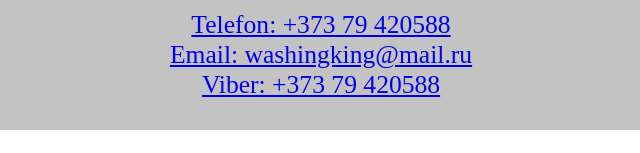
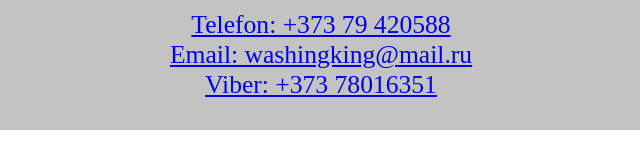
Before and after one commit to orientmd/self-service, a plain HTML site: page index.html in a window 1280 px wide. Shown: the part 8497-8650 px from the top of the page, 319-959 px from the left. Drawn offline with Linux system fonts and the light colour scheme.

Commit message:
Update index.html

```diff
--- a/index.html
+++ b/index.html
@@ -144,7 +144,7 @@
             CONTACTE:<br><br>
             <a href="tel:+37379420588" >Telefon: +373 79 420588</a><br>
                 <a href="mail:washingking@mail.ru" >Email: washingking@mail.ru</a><br>
-                <a href="viber://add?number=+373 79 420588">Viber: +373 79 420588</a>
+                <a href="viber://add?number=+373 78016351">Viber: +373 78016351</a>
         </center>
         <br>
         </div>
```
